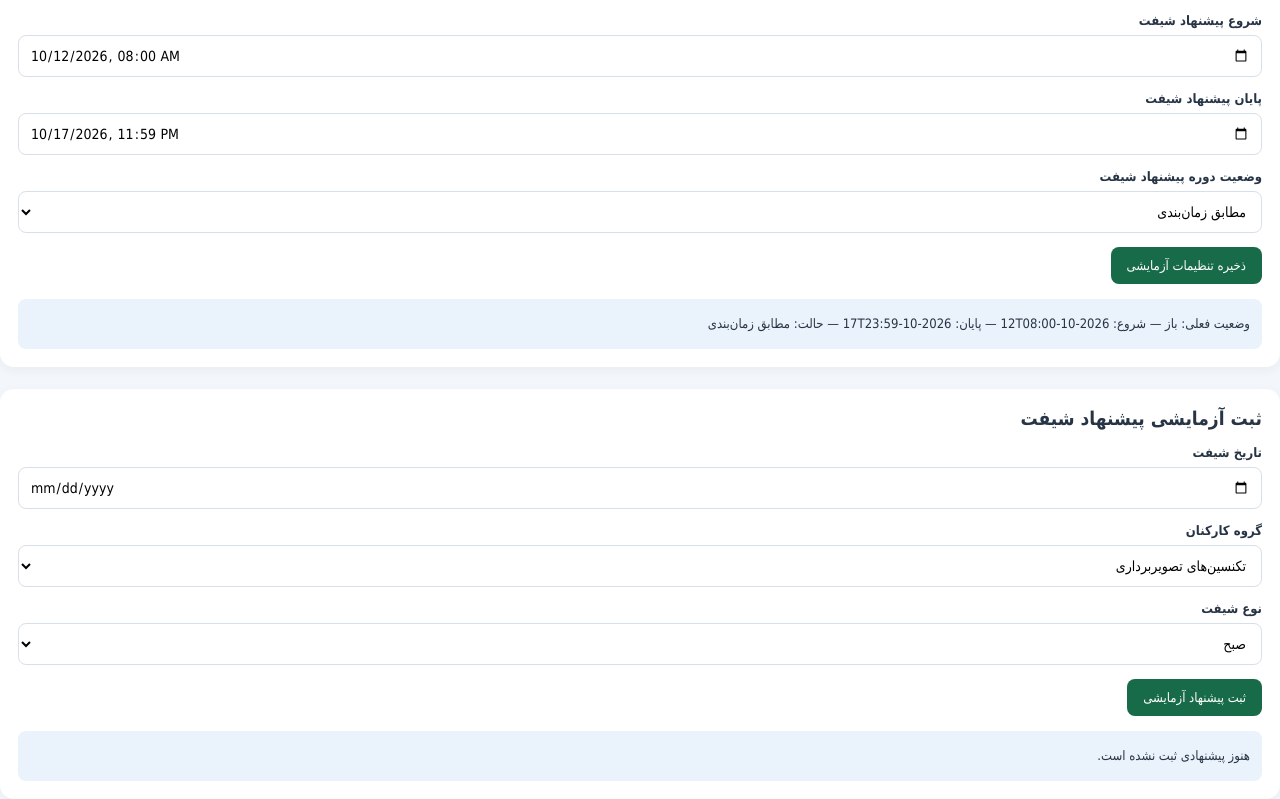
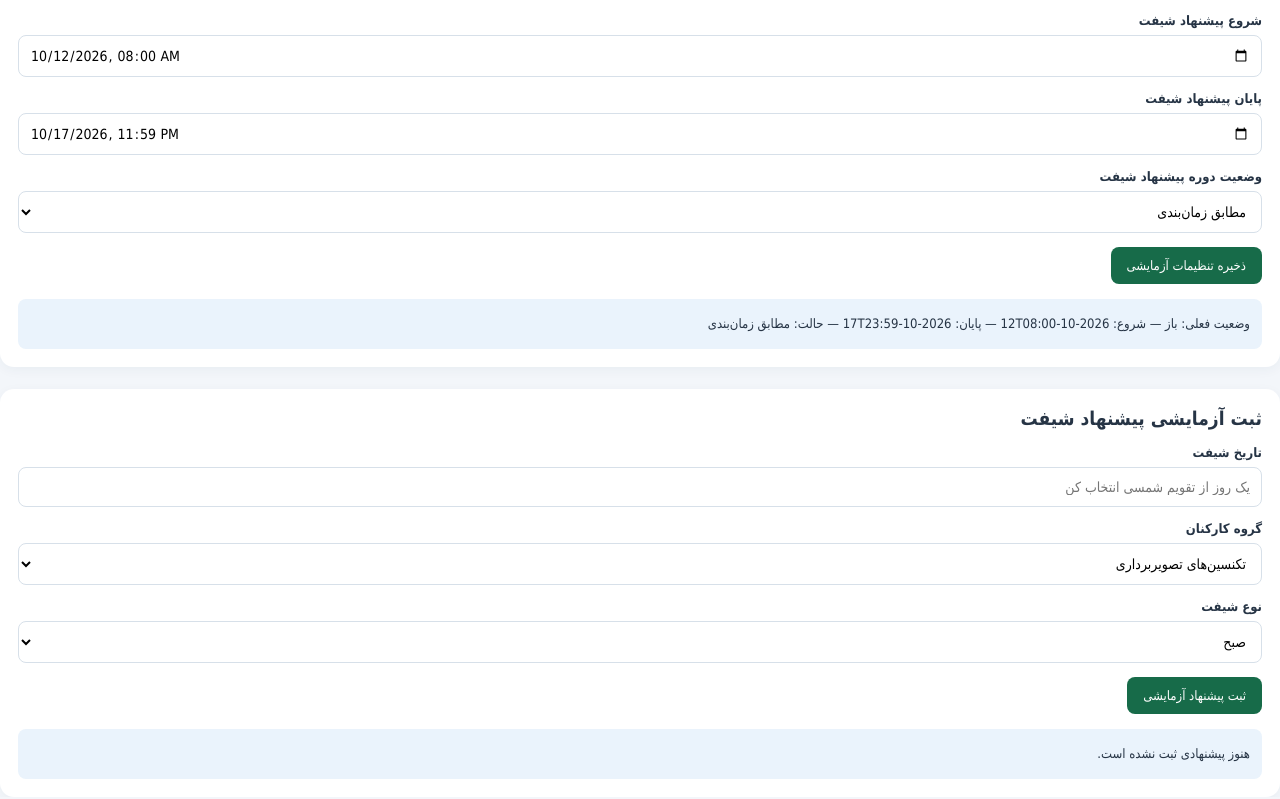
Before and after one commit to davoodaf3-star/nazaran-shift-manager, a plain HTML site: page index.html in a window 1280 px wide. Shown: the part 1457-2256 px from the top of the page. Drawn offline with Linux system fonts and the light colour scheme.

Commit message:
Update index.html

```diff
--- a/index.html
+++ b/index.html
@@ -602,7 +602,8 @@
   <h2>ثبت آزمایشی پیشنهاد شیفت</h2>
 
   <label for="proposalDate">تاریخ شیفت</label>
-  <input type="date" id="proposalDate">
+  <input type="hidden" id="proposalDate">
+<input type="text" id="proposalDateDisplay" placeholder="یک روز از تقویم شمسی انتخاب کن" readonly>
 
   <label for="proposalGroup">گروه کارکنان</label>
   <select id="proposalGroup">
```
